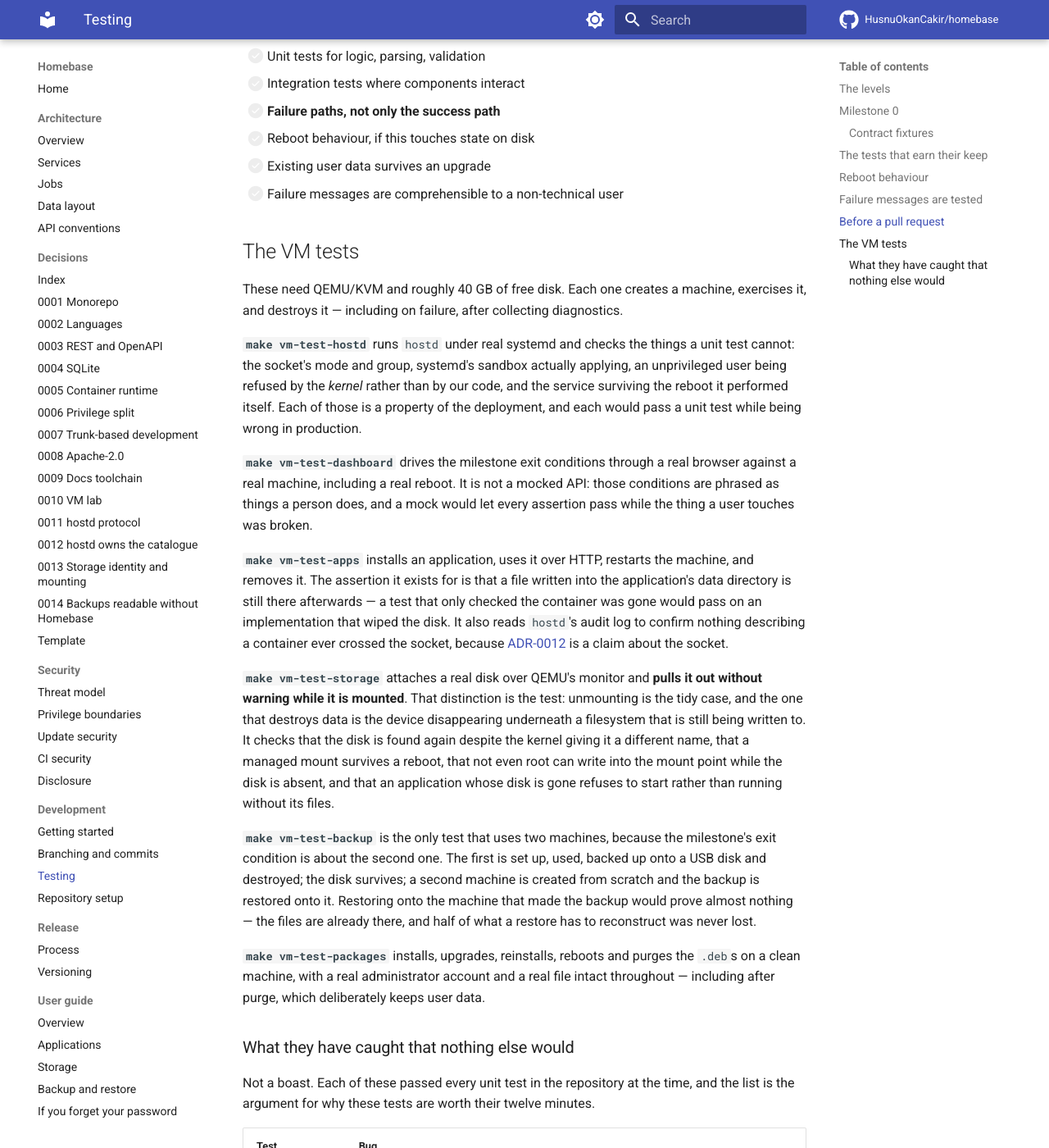
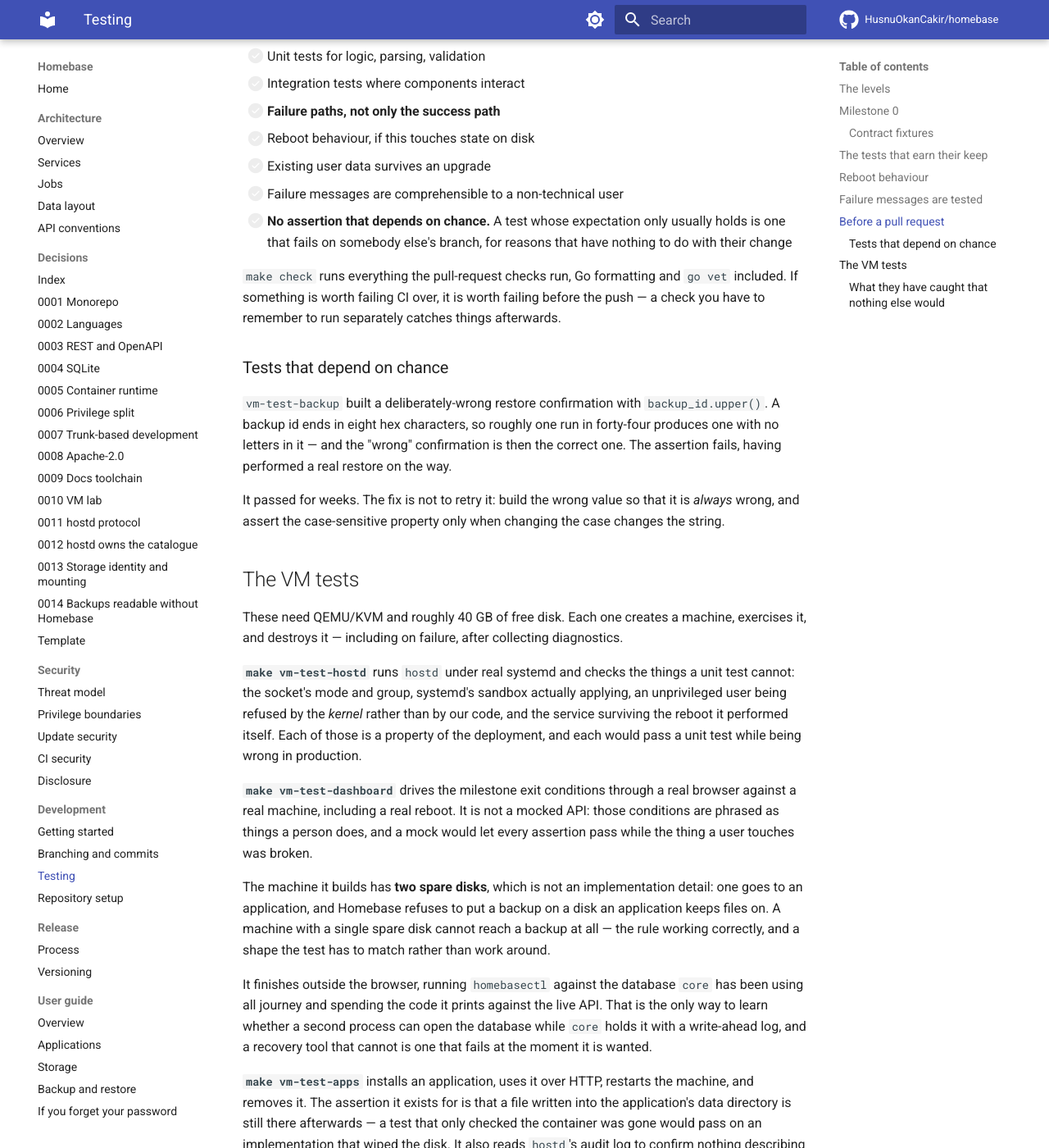
Before and after one commit to HusnuOkanCakir/homebase, an MkDocs documentation site: the page built from docs/development/testing.md, in a window 1280 px wide and 1400 px high, scrolled down 2633 px. Shown: the whole window at 82% size. Built offline with MkDocs 1.6.1 and Material for MkDocs 9.7.7, drawn with Linux system fonts in a browser that asks for light colours; comment, search, counter and statistics services are not loaded; some of the changed text lies outside the part shown.

Commit message:
docs: record what the recovery work taught the test suite
The user guide index was missing the page it gained.

The testing notes now say why the browser machine has two spare disks — one
goes to an application, and a backup may not live on a disk an application
keeps files on, so a machine with one spare cannot reach a backup at all.
That is the rule working, and a shape the test has to match rather than
work around.

And one more entry in the table of things only a VM test would find: rate
limiting counted successful sign-ins, so a household signing in over an
evening was rationed exactly like somebody guessing. Unit tests sign in once.

Signed-off-by: Okan Cakir <h.okancakir@gmail.com>

```diff
--- a/docs/development/testing.md
+++ b/docs/development/testing.md
@@ -105,6 +105,24 @@ Required where applicable to the change:
 - [ ] Reboot behaviour, if this touches state on disk
 - [ ] Existing user data survives an upgrade
 - [ ] Failure messages are comprehensible to a non-technical user
+- [ ] **No assertion that depends on chance.** A test whose expectation only usually holds
+      is one that fails on somebody else's branch, for reasons that have nothing to do with
+      their change
+
+`make check` runs everything the pull-request checks run, Go formatting and `go vet`
+included. If something is worth failing CI over, it is worth failing before the push — a
+check you have to remember to run separately catches things afterwards.
+
+### Tests that depend on chance
+
+`vm-test-backup` built a deliberately-wrong restore confirmation with `backup_id.upper()`.
+A backup id ends in eight hex characters, so roughly one run in forty-four produces one with
+no letters in it — and the "wrong" confirmation is then the correct one. The assertion fails,
+having performed a real restore on the way.
+
+It passed for weeks. The fix is not to retry it: build the wrong value so that it is
+*always* wrong, and assert the case-sensitive property only when changing the case changes
+the string.
 
 ## The VM tests
 
@@ -121,6 +139,17 @@ pass a unit test while being wrong in production.
 against a real machine, including a real reboot. It is not a mocked API: those conditions
 are phrased as things a person does, and a mock would let every assertion pass while the
 thing a user touches was broken.
+
+The machine it builds has **two spare disks**, which is not an implementation detail: one
+goes to an application, and Homebase refuses to put a backup on a disk an application keeps
+files on. A machine with a single spare disk cannot reach a backup at all — the rule working
+correctly, and a shape the test has to match rather than work around.
+
+It finishes outside the browser, running `homebasectl` against the database `core` has been
+using all journey and spending the code it prints against the live API. That is the only way
+to learn whether a second process can open the database while `core` holds it with a
+write-ahead log, and a recovery tool that cannot is one that fails at the moment it is
+wanted.
 
 **`make vm-test-apps`** installs an application, uses it over HTTP, restarts the machine,
 and removes it. The assertion it exists for is that a file written into the application's
@@ -164,6 +193,7 @@ list is the argument for why these tests are worth their twelve minutes.
 | `vm-test-storage` | `hostd` exited `226/NAMESPACE` before running a line of Go, because its unit hard-required a directory *core's* package creates. Installing `homebase-hostd` alone was impossible |
 | `vm-test-storage` | …and it then restarted every two seconds, 673 times, with no start limit. Because the socket belongs to systemd, clients connected and hung rather than failing |
 | `vm-test-backup` | The database export was never exercised, because `core` was not running so there was no database to export — the most delicate part of a backup, silently untested |
+| `vm-test-dashboard` | Rate limiting counted successful sign-ins, so a household signing in over an evening was rationed exactly like somebody guessing. Unit tests sign in once; only a journey that signs in thirty-three times notices |
 
 The pattern is worth naming: every one is a property of the *deployment* rather than of the
 code, and every one is silent. Nothing crashed, no test went red, and `systemctl status`
```
Also changed, not shown: docs/user-guide/index.md (+1 -0 lines).
